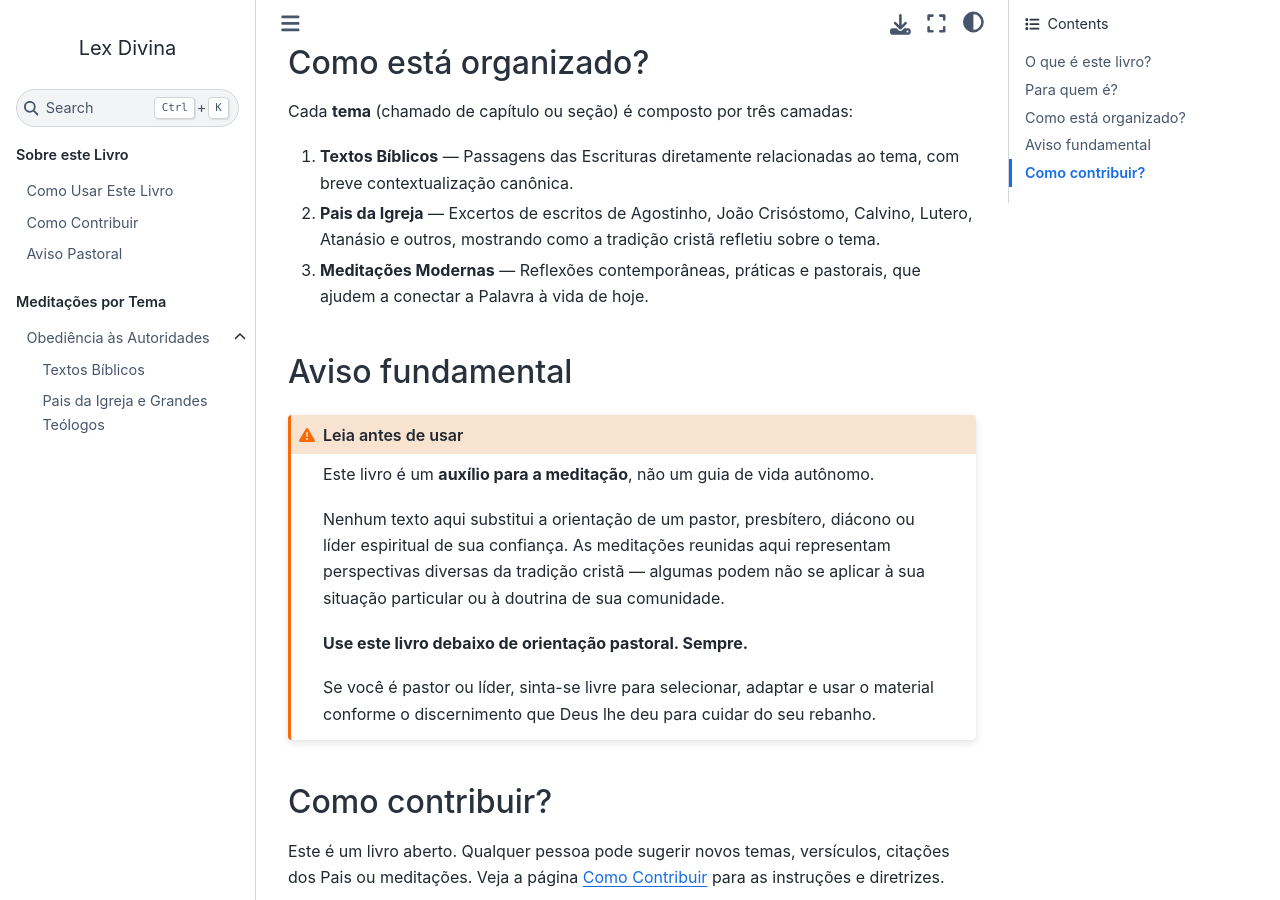
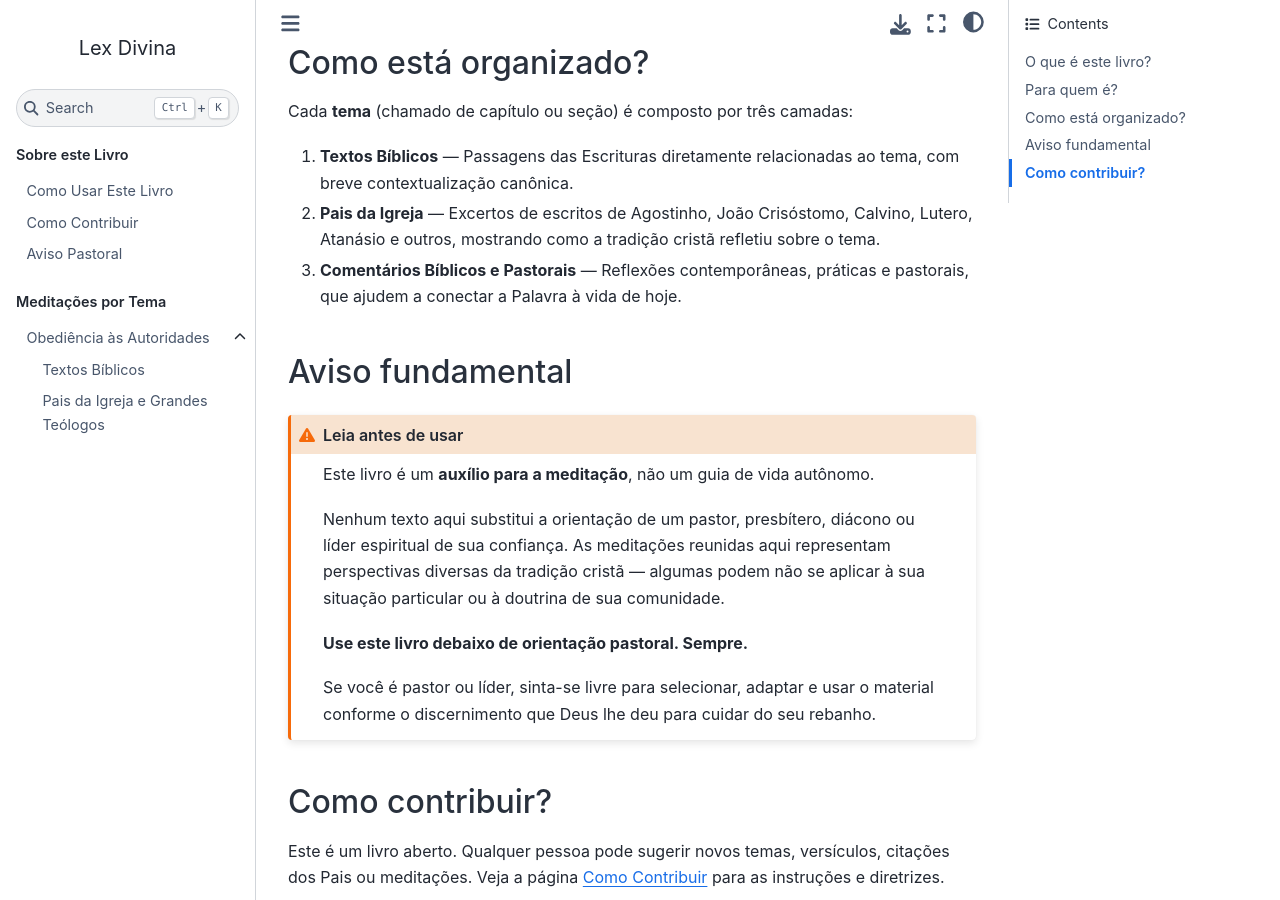
Before and after one commit to Elias-Nacif/LexDei, a Jupyter Book: the page built from book/intro.md, in a window 1280 px wide and 900 px high, scrolled down 898 px. Built offline with Jupyter Book 1.0.4 settings and Sphinx 7.4.7 and the Sphinx Book theme 1.1.4, drawn with Linux system fonts in a browser that asks for light colours.

Commit message:
Update section title from 'Meditações Modernas' to 'Comentários Bíblicos e Pastorais'

```diff
--- a/book/intro.md
+++ b/book/intro.md
@@ -39,7 +39,7 @@ Cada **tema** (chamado de capítulo ou seção) é composto por três camadas:
 2. **Pais da Igreja** — Excertos de escritos de Agostinho, João Crisóstomo,
    Calvino, Lutero, Atanásio e outros, mostrando como a tradição cristã
    refletiu sobre o tema.
-3. **Meditações Modernas** — Reflexões contemporâneas, práticas e pastorais,
+3. **Comentários Bíblicos e Pastorais** — Reflexões contemporâneas, práticas e pastorais,
    que ajudem a conectar a Palavra à vida de hoje.
 
 ## Aviso fundamental
```
